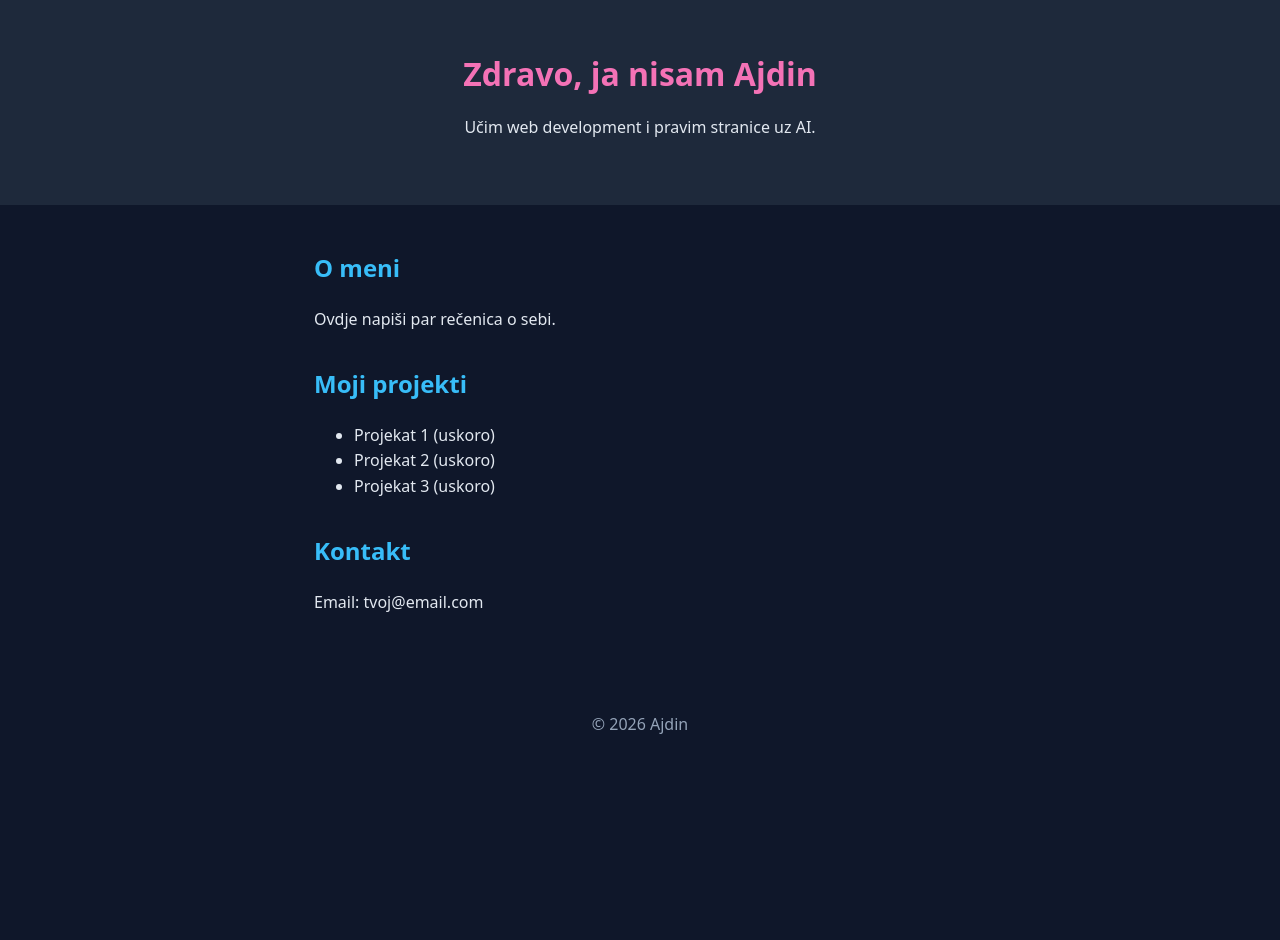
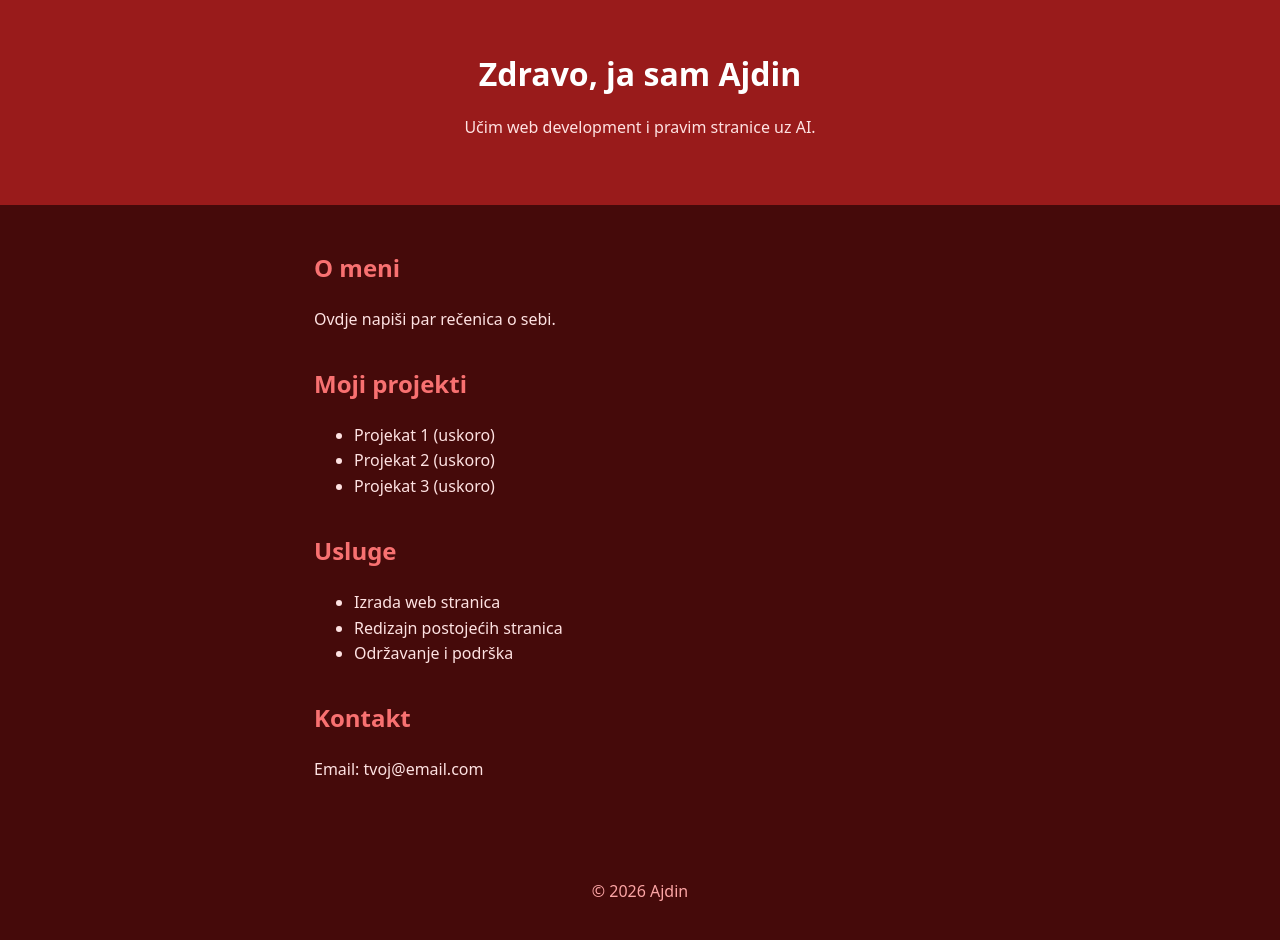
Before and after one commit to Ajdinoglu11/prva-stranica, a plain HTML site: page index.html in a window 1280 px wide. Before the commit the page ends 800 px from the top, so only its background shows below. Drawn offline with Linux system fonts and the light colour scheme.

Commit message:
boju spozadine promijeni

```diff
--- a/index.html
+++ b/index.html
@@ -8,7 +8,7 @@
   </head>
   <body>
     <header>
-      <h1>Zdravo, ja nisam Ajdin</h1>
+      <h1>Zdravo, ja sam Ajdin</h1>
       <p>Učim web development i pravim stranice uz AI.</p>
     </header>
 
@@ -28,6 +28,15 @@
       </section>
 
       <section>
+        <h2>Usluge</h2>
+        <ul>
+          <li>Izrada web stranica</li>
+          <li>Redizajn postojećih stranica</li>
+          <li>Održavanje i podrška</li>
+        </ul>
+      </section>
+
+      <section>
         <h2>Kontakt</h2>
         <p>Email: tvoj@email.com</p>
       </section>
--- a/style.css
+++ b/style.css
@@ -5,20 +5,20 @@
 body {
   margin: 0;
   font-family: system-ui, sans-serif;
-  background: #0f172a;
-  color: #e2e8f0;
+  background: #450a0a;
+  color: #fee2e2;
   line-height: 1.6;
 }
 
 header {
   padding: 3rem 1.5rem;
   text-align: center;
-  background: #1e293b;
+  background: #991b1b;
 }
 
 h1 {
   margin: 0 0 0.5rem;
-  color: #f472b6;
+  color: #ffffff;
 }
 
 main {
@@ -32,11 +32,11 @@ section {
 }
 
 h2 {
-  color: #38bdf8;
+  color: #f87171;
 }
 
 footer {
   text-align: center;
   padding: 1.5rem;
-  color: #94a3b8;
+  color: #fca5a5;
 }
```
